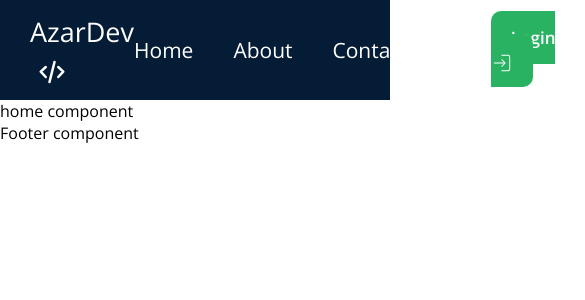
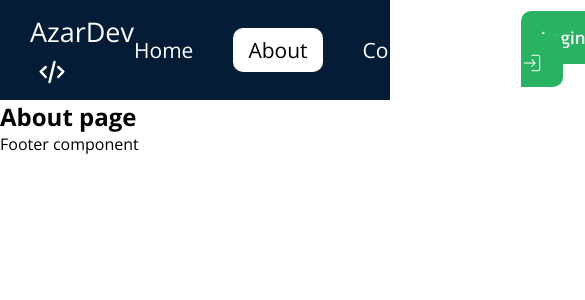
Before and after one commit to SamirS-li/AzarDev, a React (Create React App) app: page /about in a window 390 px wide. Shown: the top 300 px of the page, 585 px wide, since content can reach past the window. Built offline with nearby package versions, Linux system fonts and the light colour scheme.

Commit message:
Header without responsive

```diff
--- a/package.json
+++ b/package.json
@@ -8,6 +8,7 @@
     "@testing-library/user-event": "^13.5.0",
     "react": "^18.2.0",
     "react-dom": "^18.2.0",
+    "react-router-dom": "^6.22.0",
     "react-scripts": "5.0.1",
     "web-vitals": "^2.1.4"
   },
--- a/src/App.css
+++ b/src/App.css
@@ -35,6 +35,19 @@ a{
 
 /* === H E A D E R === */
 
+
+/* --- React Router */
+
+.nav-list .active{
+    background-color:var(--white);
+    color: black!important;
+    padding: 8px 15px;
+    border-radius: var(--border-radius);
+}
+
+/* --- React Router */
+
+
 #Header{
     height: 100px;
     background-color: var(--primary);
@@ -50,7 +63,7 @@ a{
     align-items: center;
 }
 
-.header-main a{
+.header-main .link{
     color: var(--white);
     cursor: pointer;
     transition: all .3s;
@@ -69,15 +82,15 @@ a{
     display: flex;
     gap: 40px;
 }
-.nav-list a{
+.nav-list .link{
     font-size: 21px;
     text-transform: capitalize;
 }
-.header-main a:hover:not(.logo a){
+.header-main .link:hover:not(.logo .link){
     opacity: .8;
 }
 
-.login a{
+.login .link{
     font-size: 17px;
     font-weight: 600;
     text-transform: capitalize;
--- a/src/App.js
+++ b/src/App.js
@@ -1,16 +1,28 @@
 import Header from './components/Header'
 import Footer from './components/Footer'
-import Home from './components/Home'
+import Home from './components/Home';
+import About from './components/About';
+import Contact from './components/Contact';
+import Blog from './components/Blog';
+import Register from './components/Register';
+import Login from './components/Login';
+import {Routes,Route} from 'react-router-dom'
 
 import './App.css';
 
 function App() {
   return (
     <div className="App">
-
-        <Header />
-        <Home />
-        <Footer />
+      <Header />
+      <Routes>
+        <Route path='/' element={<Home />} />
+        <Route path='/about' element={<About />} />
+        <Route path='/contact' element={<Contact />} />
+        <Route path='/blog' element={<Blog />} />
+        <Route path='/login' element={<Login />} />
+        <Route path='/register' element={<Register />} />
+      </Routes>
+      <Footer />
 
 
     </div>
--- /dev/null
+++ b/src/components/About.js
@@ -0,0 +1,9 @@
+import React from 'react'
+
+export default function About() {
+  return (
+    <div>
+      <h2>About page</h2>
+    </div>
+  )
+}
--- /dev/null
+++ b/src/components/Blog.js
@@ -0,0 +1,9 @@
+import React from 'react'
+
+export default function Blog() {
+  return (
+    <div>
+          <h2>Blog page</h2>
+    </div>
+  )
+}
--- /dev/null
+++ b/src/components/Contact.js
@@ -0,0 +1,9 @@
+import React from 'react'
+
+export default function Contact() {
+  return (
+    <div>
+          <h2>Contact page</h2>
+    </div>
+  )
+}
--- a/src/components/Footer.js
+++ b/src/components/Footer.js
@@ -2,8 +2,8 @@ import React from 'react'
 
 export default function Footer() {
   return (
-    <div>
+    <footer>
       Footer component
-    </div>
+    </footer>
   )
 }
--- a/src/components/Header.js
+++ b/src/components/Header.js
@@ -1,6 +1,7 @@
 import React from 'react';
 import logo from '../image/code-svgrepo-com.svg';
 import login from '../image/login-svgrepo-com.svg';
+import {NavLink} from "react-router-dom"
 
 export default function Header() {
     return (
@@ -10,26 +11,26 @@ export default function Header() {
 
             <div className="header-main">
                 <div className="logo">
-                    <a href="#">AzarDev</a><img src={logo} alt="azardev" />
+                    <NavLink to="/" className='link'>AzarDev</NavLink><img src={logo} alt="azardev" />
                 </div>
                 <nav className='nav'>
                     <ul className='nav-list'>
                         <li>
-                            <a href="#">home</a>
+                            <NavLink to="/" className='link'>home</NavLink>
                         </li>
                         <li>
-                            <a href="#">about</a>
+                            <NavLink to="/about" className='link'>about</NavLink>
                         </li>
                         <li>
-                            <a href="#">contact</a>
+                            <NavLink to="/contact" className='link'>contact</NavLink>
                         </li>
                         <li>
-                            <a href="#">blog</a>
+                            <NavLink to="/blog" className='link'>blog</NavLink>
                         </li>
                     </ul>
                 </nav>
                 <div className="login">
-                        <a href="#">login <img src={ login } alt='login'/></a>
+                        <NavLink to="/login" className='link'>login <img src={ login } alt='login'/></NavLink>
                 </div>
                 </div>
             </div>
--- /dev/null
+++ b/src/components/Login.js
@@ -0,0 +1,9 @@
+import React from 'react'
+
+export default function Login() {
+  return (
+    <div>
+      <h2>Login</h2>
+    </div>
+  )
+}
--- /dev/null
+++ b/src/components/Register.js
@@ -0,0 +1,9 @@
+import React from 'react'
+
+export default function Register() {
+  return (
+    <div>
+      <h2>Register</h2>
+    </div>
+  )
+}
--- a/src/index.js
+++ b/src/index.js
@@ -3,12 +3,15 @@ import ReactDOM from 'react-dom/client';
 import './index.css';
 import App from './App';
 import reportWebVitals from './reportWebVitals';
+import { BrowserRouter as Router } from 'react-router-dom'
 
 const root = ReactDOM.createRoot(document.getElementById('root'));
 root.render(
   // <React.StrictMode>
   // </React.StrictMode>
+  <Router>
     <App />
+  </Router>
 );
 
 // If you want to start measuring performance in your app, pass a function
```
Also changed, not shown: 1 other file (tests, documents, lock files or other folders).
